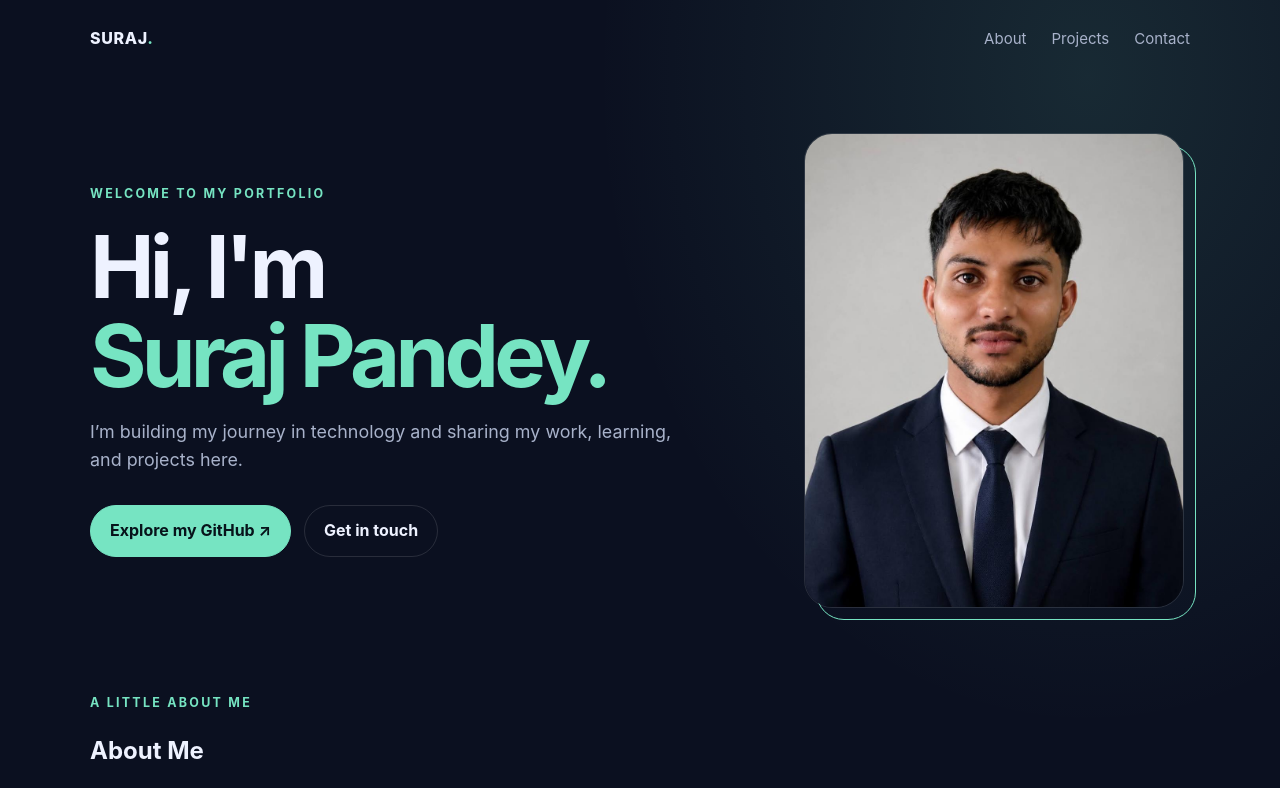
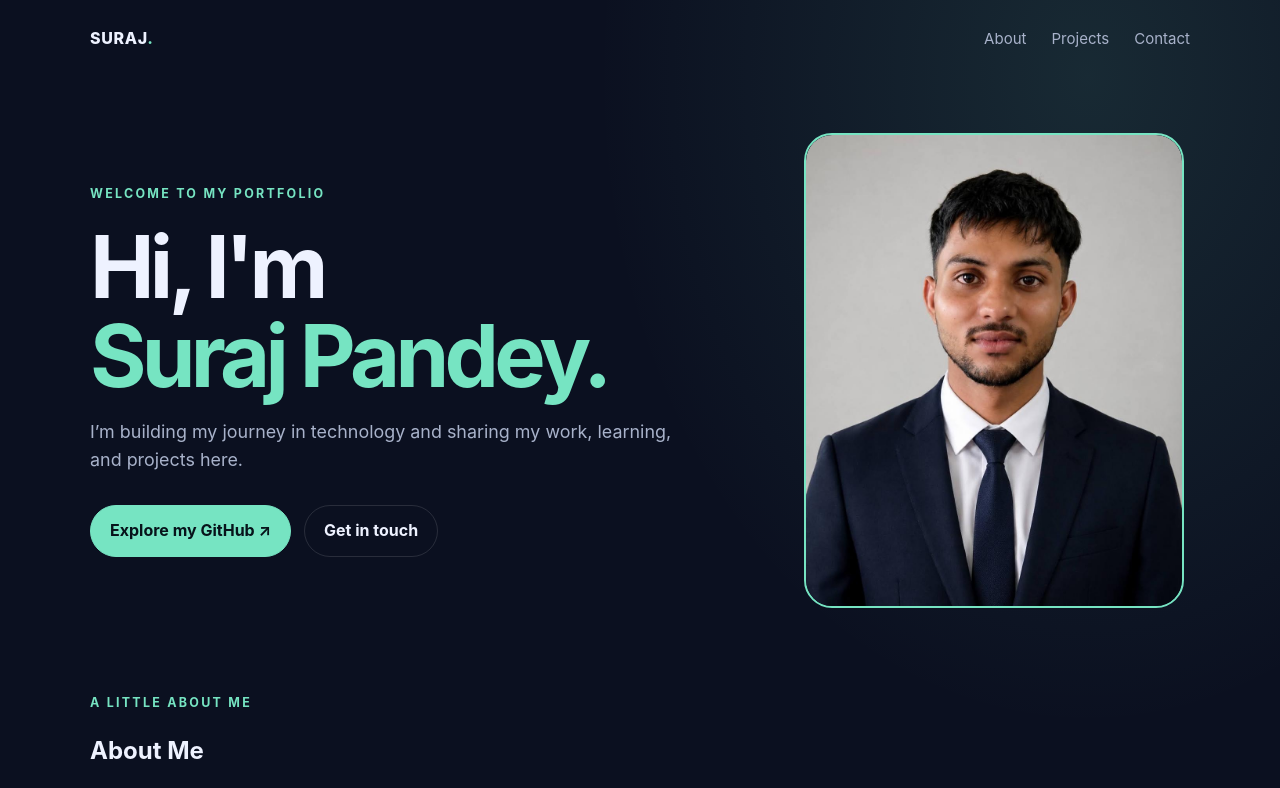
Before and after one commit to surajpandey61466/portfoilo, a plain HTML site: page index.html in a window 1280 px wide. Shown: the top 788 px of the page. Drawn offline with Linux system fonts and the light colour scheme.

Commit message:
Update index.html

```diff
--- a/index.html
+++ b/index.html
@@ -39,26 +39,29 @@
   justify-self: center;
   width: min(380px, 100%);
   aspect-ratio: 4 / 5;
+  border: 2px solid var(--accent);
+  border-radius: 28px;
+  overflow: hidden;
+  box-sizing: border-box;
 }
 
 .portrait-wrap:before {
-  content: "";
-  position: absolute;
-  inset: 12px -12px -12px 12px;
-  border: 1px solid var(--accent);
-  border-radius: 28px;
+  display: none;
 }
 
 .portrait {
-  position: relative;
+  position: absolute;
+  inset: 0;
   width: 100%;
   height: 100%;
   object-fit: cover;
   object-position: center 25%;
-  border-radius: 28px;
+  border-radius: 26px;
   display: block;
-  border: 1px solid var(--line);
+  box-sizing: border-box;
 }
+
+
 
 
     .section-copy { color:var(--muted); max-width:720px; }
```
